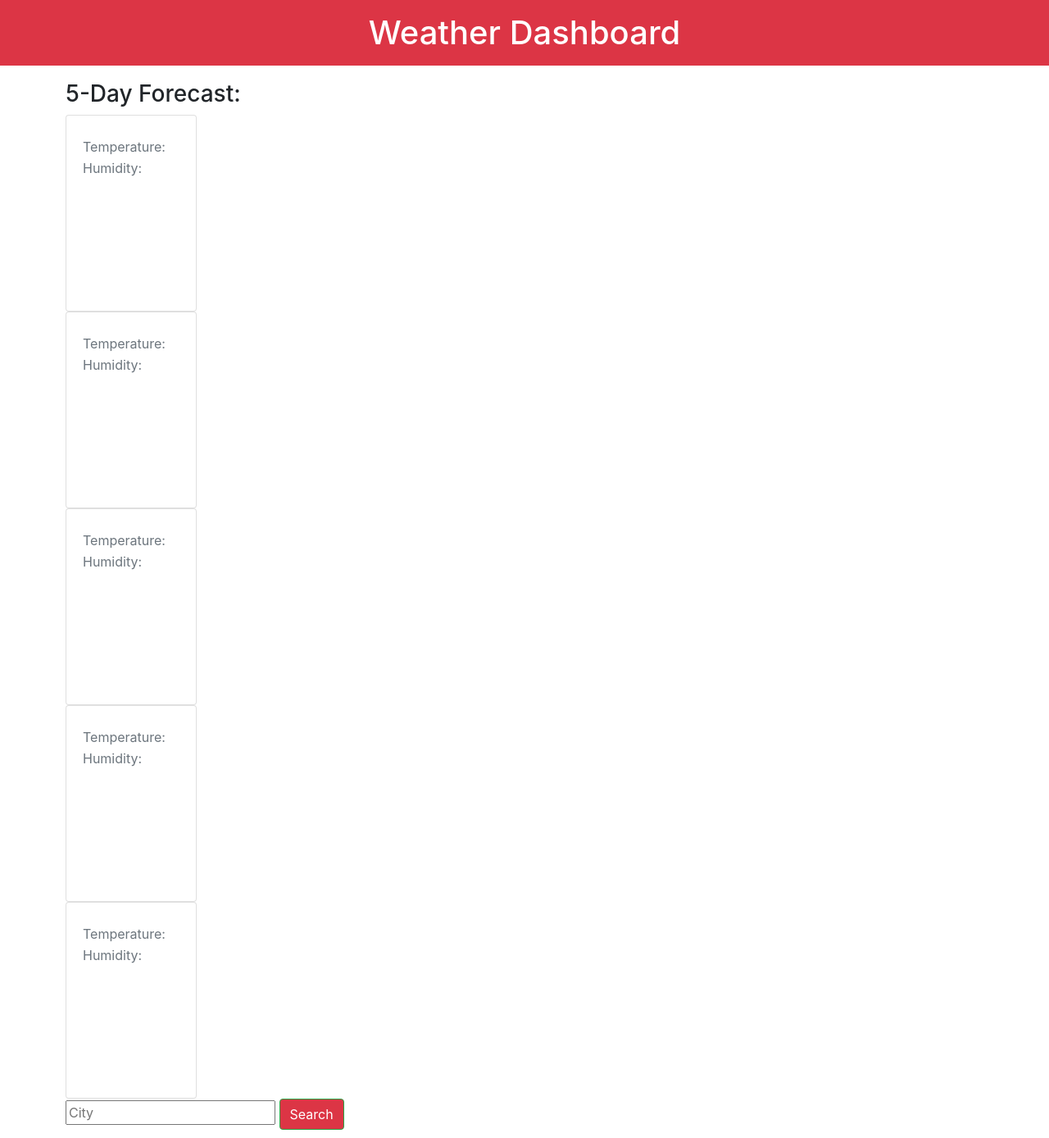
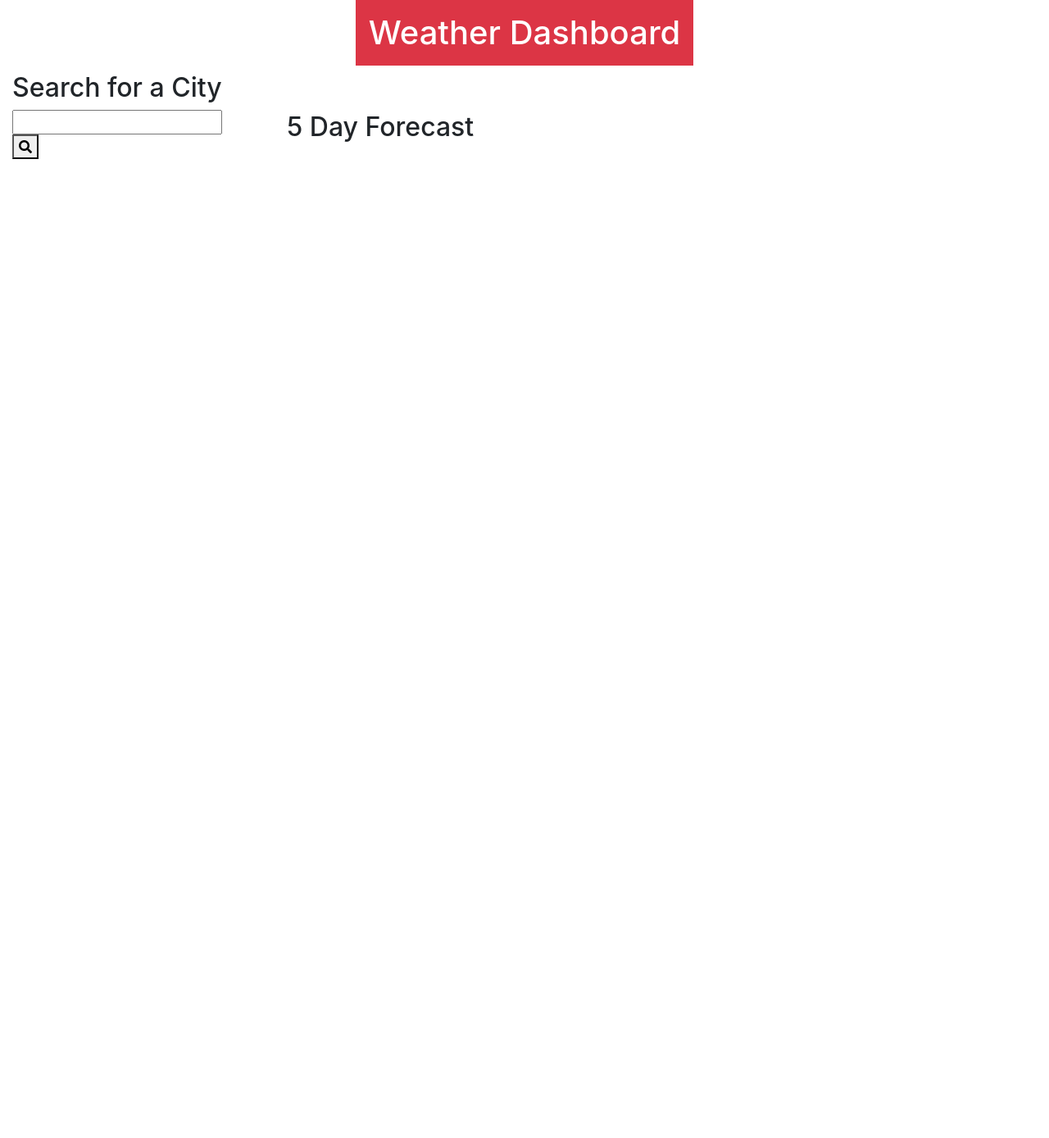
Before and after one commit to Leog888/Weather-Dashboard, a plain HTML site: page index.html in a window 1280 px wide. Shown: the whole page at 82% size. After the commit the page ends 800 px from the top, so only its background shows below. Drawn offline with nearby package versions, Linux system fonts and the light colour scheme; a script that the page names is missing.

Commit message:
pushing the structure of how the javascipt will look

```diff
--- a/index.html
+++ b/index.html
@@ -1,9 +1,13 @@
 <!DOCTYPE html>
-<html lang="en-us">
+<html lang="en">
 <head>
-    <meta charset="UTF-8" />
-    <meta name="viewport" content="width=device-width, initial-scale=1.0" />
-    <meta http-equiv="X-UA-Compatible" content="ie=edge" />
+    <meta charset="UTF-8">
+    <meta http-equiv="X-UA-Compatible" content="IE=edge">
+    <meta name="viewport" content="width=device-width, initial-scale=1.0">
+    <title>Weather Dashboard</title>
+    <link rel="stylesheet" href="reset.css">
+    <link rel="stylesheet" href="style.css">
+    <!-- CSS only -->
     <link
       rel="stylesheet"
       href="https://stackpath.bootstrapcdn.com/bootstrap/4.3.1/css/bootstrap.min.css"
@@ -18,99 +22,105 @@
       href="https://fonts.googleapis.com/css?family=Open+Sans&display=swap"
       rel="stylesheet"
     />
-    <link rel="stylesheet" href="./style.css" />
-    <title>Weather Dashboardha</title>
 </head>
+<body>
+    <header class="d-flex justify-content-center">
+        <h1 class="text-center bg-color p-3 mb-2 bg-danger text-white">Weather Dashboard</h1>
 
-<body>
-  <header>
-    <h1 class="text-center bg-color p-3 mb-2 bg-danger text-white">Weather Dashboard</h1>
     </header>
 
-  <div id="mainContainer" class="container">
+    <div class="container-fluid">
         <div class="row">
-<!-- trying to divide from left and right -->
-    <div class=".col-6 .col-4">
-    <div class=".col-8 flex-column-right">
-    <div id="containerWrap">
-      <div class="twoContainer" id="weatherConatiner">
-        <h3><span id="cityName"></span></h3>
-        <h4 id="temperature"></h4>
-        <h4 id="humidity"></h4>
-        <h4 id="windSpeed"></h4>
-        <h4 id="uvIndex"></h4>
+            <aside class="col-12 col-md-3">
+                <h2 class="searchTitle">Search for a City</h2>
+                <form id="form1">
+                    <input id="inputtext" type="text">
+                    <button id="submit" type="submit" onclick="searchInput()"><i class="fas fa-search"></i></button>
+                </form>
+                <div id="searchlist">
+
                 </div>
+            </aside>
 
-    <div class="twoCotainer" id="forecastContainer">
-        <div id="titleofContainer">
-          <h3>5-Day Forecast:</h3>
-        </div>
-        <div id="cardsofContainer" class="inline">
-          <div class="card" style="width: 10rem; height: 15rem;">
-            <div class="card-body">
-              <h5 id="date" class="card-title"></h5>
-              <p id="temp" class="card-subtitle mb-2 text-muted">Temperature:</p>
-              <p id="humid" class="card-subtitle mb-2 text-muted">Humidity:</p>
+            <main class="col-12 col-md-9">
+
+                <section class="main-container">
+                    <h2 id="currentTitle"></h2>
+                    <img id="weathericon">
+                    <ul id="currentList">
+
+                    </ul>
+
+                </section>
+
+                <section class="main-container container">
+                        <h2 id="forecastTitle">5 Day Forecast</h2>
+                        <section class="forecastcontainer" >
+                            <div class="cardcontainer">
+                                <div class="foreCard">
+                                    <h5 class="foreDate"></h5>
+                                    <img class="foreIcon">
+                                    <p class="foreTemp"></p>
+                                    <p class="foreHum"></p>
+
+
                                 </div>
                             </div>
+                            <div class="cardcontainer">
+                                <div class="foreCard">
+                                    <h5 class="foreDate"></h5>
+                                    <img class="foreIcon">
+                                    <p class="foreTemp"></p>
+                                    <p class="foreHum"></p>
 
-        <div id="cardsofContainer" class="inline">
-          <div class="card" style="width: 10rem; height: 15rem;">
-            <div class="card-body">
-              <h5 id="date" class="card-title"></h5>
-              <p id="temp" class="card-subtitle mb-2 text-muted">Temperature:</p>
-              <p id="humid" class="card-subtitle mb-2 text-muted">Humidity:</p>
                                 </div>
                             </div>
+                            <div class="cardcontainer">
+                                <div class="foreCard">
+                                    <h5 class="foreDate"></h5>
+                                    <img class="foreIcon">
+                                    <p class="foreTemp"></p>
+                                    <p class="foreHum"></p>
 
-        <div id="cardsofContainer">
-              <div class="card" style="width: 10rem; height: 15rem;">
-                <div class="card-body">
-                  <h5 id="date" class="card-title"></h5>
-                  <p id="temp" class="card-subtitle mb-2 text-muted">Temperature:</p>
-                  <p id="humid" class="card-subtitle mb-2 text-muted">Humidity:</p>
+
                                 </div>
                             </div>
+                            <div class="cardcontainer">
+                                <div class="foreCard">
+                                    <h5 class="foreDate"></h5>
+                                    <img class="foreIcon">
+                                    <p class="foreTemp"></p>
+                                    <p class="foreHum"></p>
 
-        <div id="cardsofContainer">
-                <div class="card" style="width: 10rem; height: 15rem;">
-                  <div class="card-body">
-                    <h5 id="date" class="card-title"></h5>
-                    <p id="temp" class="card-subtitle mb-2 text-muted">Temperature:</p>
-                    <p id="humid" class="card-subtitle mb-2 text-muted">Humidity:</p>
+
                                 </div>
                             </div>
+                            <div class="cardcontainer">
+                                <div class="foreCard">
+                                    <h5 class="foreDate"></h5>
+                                    <img class="foreIcon">
+                                    <p class="foreTemp"></p>
+                                    <p class="foreHum"></p>
 
-        <div id="cardsofContainer">
-                  <div class="card" style="width: 10rem; height: 15rem;">
-                    <div class="card-body">
-                      <h5 id="date" class="card-title"></h5>
-                      <p id="temp" class="card-subtitle mb-2 text-muted">Temperature:</p>
-                      <p id="humid" class="card-subtitle mb-2 text-muted">Humidity:</p>
+
                                 </div>
                             </div>
 
 
-        </div>
+
+                        </section>
+
+                </section>
+
+            </main>
+
+
         </div>
     </div>
 
-    </div>
-
-        <div id="searchBar">
-          <input type="text" placeholder="City">
-          <button id="submitBtn" class="btn btn-outline-success bg-danger text-white my-2 my-sm-0" type="submit">Search</button>
-        </div>
-      </div>
-    </div>
-  </div>
-  <!-- Scripts -->
-  <script src="https://cdnjs.cloudflare.com/ajax/libs/jquery/3.5.1/jquery.slim.min.js"></script>
-  <script src="https://cdnjs.cloudflare.com/ajax/libs/popper.js/1.16.1/umd/popper.min.js"></script>
-  <script src="https://cdnjs.cloudflare.com/ajax/libs/twitter-bootstrap/4.5.0/js/bootstrap.min.js"></script>
-  <!--MomentJS-->
-  <script type="text/javascript" src="https://cdnjs.cloudflare.com/ajax/libs/moment.js/2.27.0/moment.min.js"></script>
-  <!--jQuery-->
+    <script src="https://cdnjs.cloudflare.com/ajax/libs/jquery/3.2.1/jquery.min.js"></script>
+    <script src="https://cdnjs.cloudflare.com/ajax/libs/moment.js/2.24.0/moment.min.js"></script>
+    <script src="https://cdnjs.cloudflare.com/ajax/libs/moment.js/2.24.0/moment.min.js"></script>
     <script src="script.js"></script>
 </body>
 </html>
--- /dev/null
+++ b/script.js
@@ -0,0 +1,14 @@
+// Variables for selecting html elements
+var searchList = docuemnt.getElementById("searchList");
+var tempText = document.createElement("li")
+var humidText = document.createElement("li")
+var tempText = document.createElement("li")
+var tempText = document.createElement("li")
+
+// Search from history
+
+// Seach Input
+
+// Create function to display on dashboard
+
+// Main data to get and display
```
Lines whose indentation alone changed are shown as unchanged.
